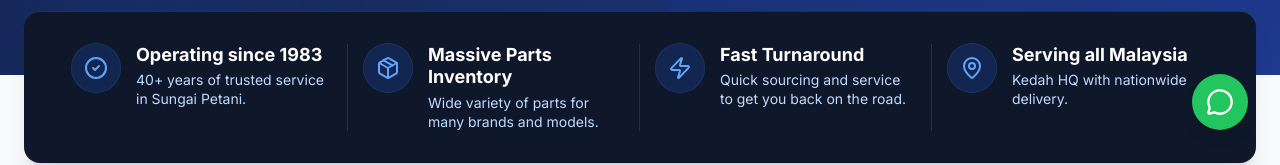
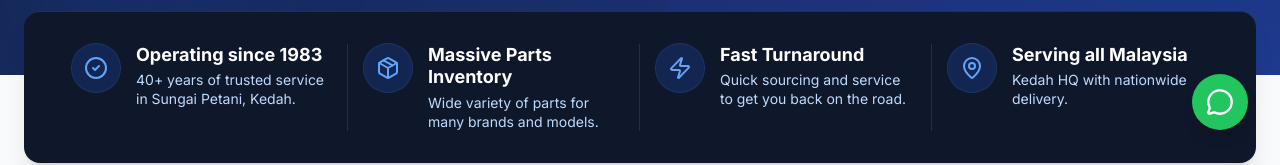
Before and after one commit to aurexissolution-web/mav, a React (Vite) app: page /#/ in a window 1280 px wide. Shown: the part 638-803 px from the top of the page. Built offline with nearby package versions, Linux system fonts and the light colour scheme.

Commit message:
chore: specify Sungai Petani, Kedah

```diff
--- a/pages/Home.tsx
+++ b/pages/Home.tsx
@@ -142,7 +142,7 @@ const Home: React.FC = () => {
                      </div>
                      <div>
                         <p className="text-lg font-bold text-white leading-tight">Operating since 1983</p>
-                        <p className="text-sm text-blue-200 mt-1 leading-snug">40+ years of trusted service in Sungai Petani.</p>
+                        <p className="text-sm text-blue-200 mt-1 leading-snug">40+ years of trusted service in Sungai Petani, Kedah.</p>
                      </div>
                   </div>
 
```
